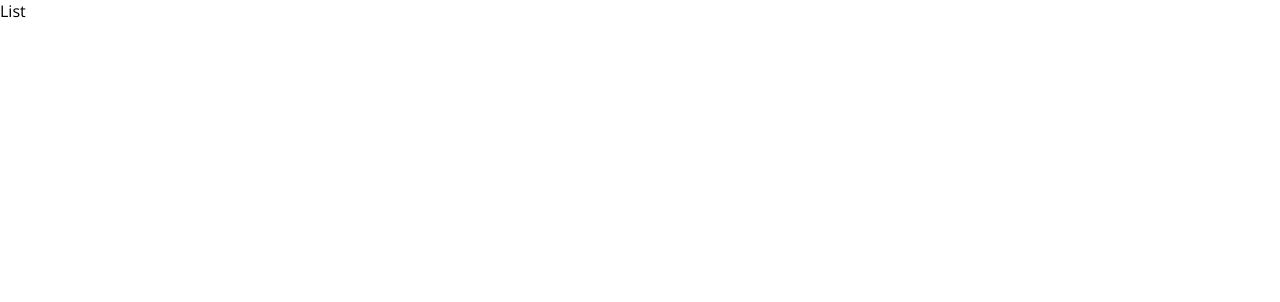
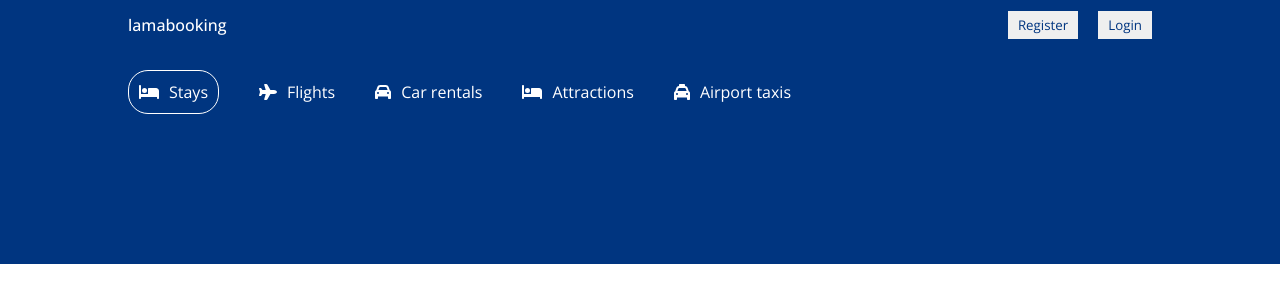
Before and after one commit to httpcyberdata/react-booking, a React (Create React App) app: page /hotels in a window 1280 px wide. Shown: the top 302 px of the page. Built offline with nearby package versions, Linux system fonts and the light colour scheme.

Commit message:
docs: added gif to README

```diff
--- /dev/null
+++ b/src/components/featured/Featured.jsx
@@ -0,0 +1,44 @@
+import './featured.css';
+
+const Featured = () => {
+	return (
+		<div className="featured">
+{/*			<div className="featuredItem">
+		        <img
+		          src="https://cf.bstatic.com/xdata/images/city/max500/957801.webp?k=a969e39bcd40cdcc21786ba92826063e3cb09bf307bcfeac2aa392b838e9b7a5&o="
+		          alt=""
+		          className="featuredImg"
+		        />
+		        <div className="featuredTitles">
+		          <h1>Dublin</h1>
+		          <h2>123 properties</h2>
+		        </div>
+		      </div>
+
+		      <div className="featuredItem">
+		        <img
+		          src="https://cf.bstatic.com/xdata/images/city/max500/690334.webp?k=b99df435f06a15a1568ddd5f55d239507c0156985577681ab91274f917af6dbb&o="
+		          alt=""
+		          className="featuredImg"
+		        />
+		        <div className="featuredTitles">
+		          <h1>Reno</h1>
+		          <h2>533 properties</h2>
+		        </div>
+		      </div>
+		      <div className="featuredItem">
+		        <img
+		          src="https://cf.bstatic.com/xdata/images/city/max500/689422.webp?k=2595c93e7e067b9ba95f90713f80ba6e5fa88a66e6e55600bd27a5128808fdf2&o="
+		          alt=""
+		          className="featuredImg"
+		        />
+		        <div className="featuredTitles">
+		          <h1>Austin</h1>
+		          <h2>532 properties</h2>
+		        </div>
+	      </div>*/}
+		</div>
+	)
+}
+
+export default Featured;
--- /dev/null
+++ b/src/components/featured/featured.css
@@ -0,0 +1,16 @@
+.featured {
+	width: 100%;
+	max-width: 1024px;
+	display: flex;
+	justify-content: space-between;
+	gap: 20px;
+}
+
+.featuredItem {
+	position: relative;
+}
+
+.featuredImg {
+	width: 100%;
+	object-fit: cover;
+}
--- a/src/components/header/Header.jsx
+++ b/src/components/header/Header.jsx
@@ -8,7 +8,7 @@ import 'react-date-range/dist/styles.css'; // main css file
 import 'react-date-range/dist/theme/default.css'; // theme css file
 import {format} from "date-fns";
 
-const Header = () => {
+const Header = ({ type }) => {
 	const [openDate, setOpenDate] = useState(false);
 	const [date, setDate] = useState([
 		{
@@ -34,7 +34,7 @@ const Header = () => {
 	}
 	return (
 		<div className="header">
-			<div className="headerContainer">
+			<div className={type === "list" ? "headerContainer listMode" : "headerContainer"}>
 				<div className="headerList">
 					<div className="headerListItem active">
 						<FontAwesomeIcon icon={faBed} />
@@ -57,7 +57,8 @@ const Header = () => {
 						<span>Airport taxis</span>
 					</div>
 				</div>
-				<h1 className="headerTitle">
+				{ type !== "list" &&
+					<><h1 className="headerTitle">
 					A lifetime of discounts? It's genius.
 				</h1>
 				<p className="headerDesc">
@@ -141,7 +142,7 @@ const Header = () => {
 							Search
 						</button>
 					</div>
-				</div>
+				</div></>}
 			</div>
 		</div>
 	)
--- a/src/components/header/header.css
+++ b/src/components/header/header.css
@@ -10,6 +10,10 @@
 	width: 100%;
 	max-width: 1024px;
 	margin: 20px 0px 100px 0px;
+}
+
+.headerContainer.listMode {
+	margin: 20px 0 100px 0px;
 }
 
 .headerList {
--- a/src/pages/home/Home.jsx
+++ b/src/pages/home/Home.jsx
@@ -2,11 +2,17 @@ import React from 'react';
 import './home.css';
 import Navbar from '../../components/navbar/Navbar';
 import Header from '../../components/header/Header';
+import Featured from '../../components/featured/Featured';
+
 const Home = () => {
 	return (
 		<div>
 			<Navbar />
 			<Header />
+			<div className="homeContainer">
+				<Featured />
+				<Featured />
+			</div>
 		</div>
 	)
 }
--- a/src/pages/home/home.css
+++ b/src/pages/home/home.css
@@ -0,0 +1,7 @@
+.homeContainer {
+	margin-top: 50px;
+	display: flex;
+	flex-direction: column;
+	align-items: center;
+	gap: 30px;
+}
--- a/src/pages/list/List.jsx
+++ b/src/pages/list/List.jsx
@@ -1,9 +1,13 @@
 import React from 'react';
+import Navbar from '../../components/navbar/Navbar';
+import Header from '../../components/header/Header';
+
 
 const List = () => {
 	return (
 		<div>
-			List
+			<Navbar/>
+			<Header type="list"/>
 		</div>
 	)
 }
```
Also changed, not shown: images/lamabooking1_gif.gif (added), 1 other file (tests, documents, lock files or other folders).
